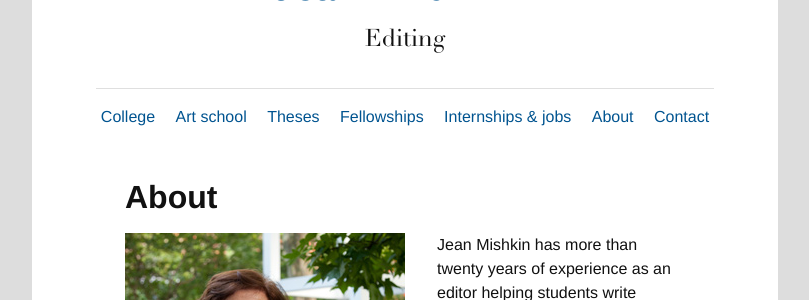
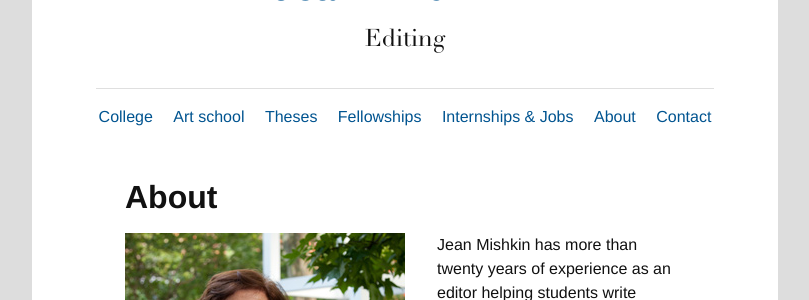
Before and after one commit to jsnhff/jean-mishkin, a Jekyll site: the page built from about.md, in a window 1280 px wide. Shown: the part 230-530 px from the top of the page, without its empty margins (235-1044 px from the left). Built offline with Jekyll 4.4.1, drawn with Linux system fonts in a browser that asks for light colours; some web fonts are replaced.

Commit message:
Uppercase J

```diff
--- a/_includes/header.html
+++ b/_includes/header.html
@@ -25,7 +25,7 @@
             <a class="block p1 border-bottom" href="{{ site.url }}/art-school/">Art school</a>
             <a class="block p1 border-bottom" href="{{ site.url }}/theses/">Theses</a>
             <a class="block p1 border-bottom" href="{{ site.url }}/fellowships/">Fellowships</a>
-            <a class="block p1 border-bottom" href="{{ site.url }}/internships-jobs/">Internships & jobs</a>
+            <a class="block p1 border-bottom" href="{{ site.url }}/internships-jobs/">Internships & Jobs</a>
             <a class="block p1 border-bottom" href="{{ site.url }}/about/">About</a>
             <a class="block p1 border-bottom" href="{{ site.url }}/contact/">Contact</a>
         </div>
@@ -34,7 +34,7 @@
             <a class="inline-block p1" href="{{ site.url }}/art-school/">Art school</a>
             <a class="inline-block p1" href="{{ site.url }}/theses/">Theses</a>
             <a class="inline-block p1" href="{{ site.url }}/fellowships/">Fellowships</a>
-            <a class="inline-block p1" href="{{ site.url }}/internships-jobs/">Internships & jobs</a>
+            <a class="inline-block p1" href="{{ site.url }}/internships-jobs/">Internships & Jobs</a>
             <a class="inline-block p1" href="{{ site.url }}/about/">About</a>
             <a class="inline-block p1" href="{{ site.url }}/contact/">Contact</a>
         </div>
```
